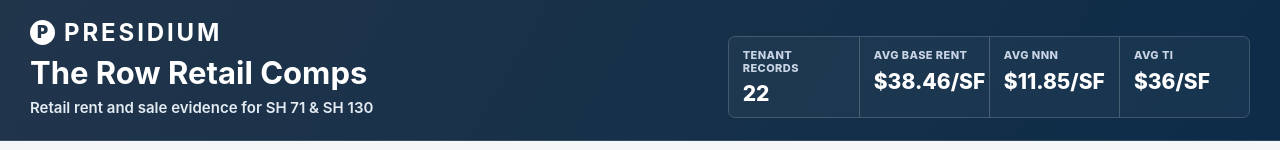
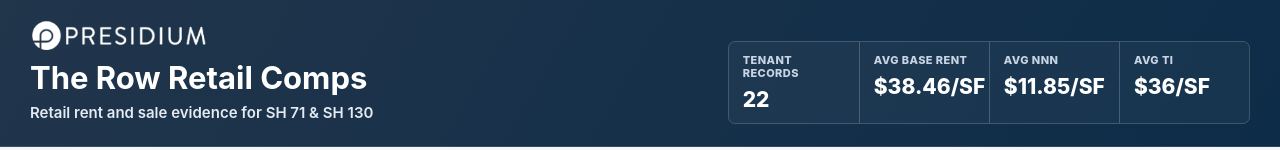
Before and after one commit to bestsmashever/the-row-retail-rent-sales-comps, a React (Vite) app: page / in a window 1280 px wide. Shown: the top 150 px of the page. Built offline with nearby package versions, Linux system fonts and the light colour scheme.

Commit message:
Use Presidium logo asset

```diff
--- a/src/App.tsx
+++ b/src/App.tsx
@@ -21,6 +21,7 @@
   type MapPoint,
   type SaleComp,
 } from './data'
+import presidiumLogo from './assets/presidium-logo.png'
 
 type ActiveView = 'rent' | 'sale'
 type SortKey = 'metric' | 'sf' | 'name' | 'market'
@@ -246,8 +247,7 @@
     <header className="app-header">
       <div className="brand-heading">
         <div className="brand-lockup">
-          <span className="presidium-mark">P</span>
-          <span>PRESIDIUM</span>
+          <img src={presidiumLogo} alt="Presidium" />
         </div>
         <h1>The Row Retail Comps</h1>
         <p>Retail rent and sale evidence for SH 71 &amp; SH 130</p>
--- a/src/style.css
+++ b/src/style.css
@@ -76,27 +76,14 @@
 }
 
 .brand-lockup {
-  display: inline-flex;
-  align-items: center;
-  gap: 9px;
+  display: block;
   margin-bottom: 12px;
-  font-size: 24px;
-  line-height: 1;
-  font-weight: 700;
-  letter-spacing: 0.12em;
 }
 
-.presidium-mark {
-  display: inline-grid;
-  place-items: center;
-  width: 25px;
-  height: 25px;
-  border-radius: 999px;
-  color: var(--navy);
-  background: #ffffff;
-  font-size: 17px;
-  font-weight: 900;
-  letter-spacing: 0;
+.brand-lockup img {
+  display: block;
+  width: 176px;
+  height: auto;
 }
 
 .brand-heading h1 {
@@ -812,7 +799,11 @@
   }
 
   .brand-lockup {
-    font-size: 18px;
+    margin-bottom: 10px;
+  }
+
+  .brand-lockup img {
+    width: 156px;
   }
 
   .brand-heading h1 {
```
Also changed, not shown: src/assets/presidium-logo.png (added).
